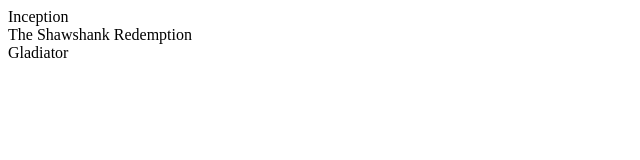
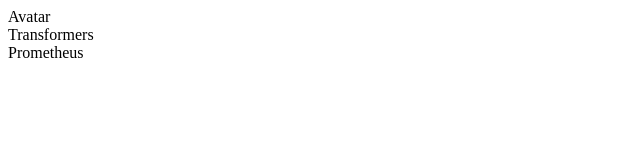
Before and after one commit to supern0va1977/myFlix-client, a React (Vite) app: page / in a window 1280 px wide. Shown: the top 160 px of the page, without its empty margins (0-640 px from the left). Built offline with nearby package versions, Linux system fonts and the light colour scheme.

Commit message:
Deed movie cards
added movies specific to my database

```diff
--- a/src/components/main-view/main-view.jsx
+++ b/src/components/main-view/main-view.jsx
@@ -8,9 +8,9 @@
     super();
     this.state = {
       movies: [
-        { _id: 1, Title: 'Inception', Description: 'desc1...', ImagePath: 'https://m.media-amazon.com/images/M/MV5BYWZjMjk3ZTItODQ2ZC00NTY5LWE0ZDYtZTI3MjcwN2Q5NTVkXkEyXkFqcGdeQXVyODk4OTc3MTY@._V1_.jpg'},
-        { _id: 2, Title: 'The Shawshank Redemption', Description: 'desc2...', ImagePath: '...'},
-        { _id: 3, Title: 'Gladiator', Description: 'desc3...', ImagePath: '...'}
+        { _id: 1, Title: 'Avatar', Description: 'A paraplegic Marine dispatched to the moon Pandora on a unique mission', ImagePath: 'https://m.media-amazon.com/images/I/51TIUdSaBUL._SY445_.jpg'},
+        { _id: 2, Title: 'Transformers', Description: 'An ancient struggle between two Cybertronian races', ImagePath: 'https://m.media-amazon.com/images/I/51REhA8e-gL._SY445_.jpg'},
+        { _id: 3, Title: 'Prometheus', Description: 'Following clues to the origin of mankind a team finds a structure', ImagePath: 'https://m.media-amazon.com/images/I/91mgd1UYdvL._SX342_.jpg'}
       ],
       selectedMovie: null
     };
```
Also changed, not shown: 2 other files (tests, documents, lock files or other folders).
